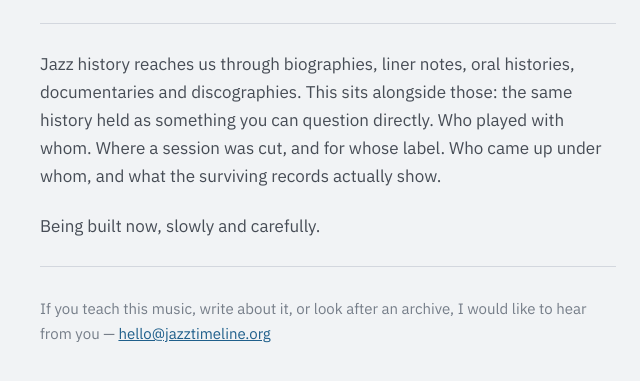
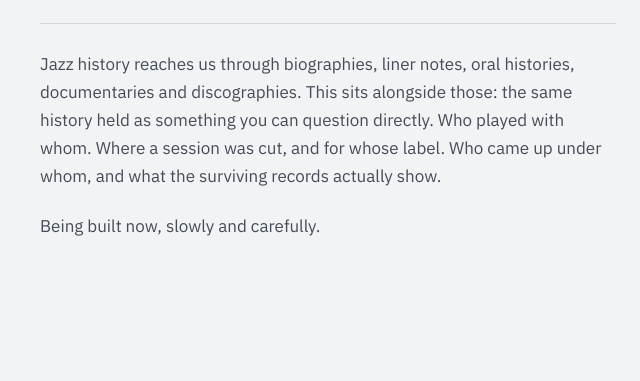
Before and after one commit to jazztimeline/jazztimeline-site, a plain HTML site: page index.html in a window 1280 px wide. Shown: the part 305-686 px from the top of the page, without its empty margins (312-952 px from the left). Drawn offline with Linux system fonts and the light colour scheme.

Commit message:
Update index.html

```diff
--- a/index.html
+++ b/index.html
@@ -8,8 +8,8 @@
 <link rel="preconnect" href="https://fonts.gstatic.com" crossorigin>
 <link rel="stylesheet" href="https://fonts.googleapis.com/css2?family=Archivo:wght@800&family=IBM+Plex+Mono:wght@400&family=IBM+Plex+Sans:wght@400&display=swap">
 <style>
-:root{--bg:#F1F3F5;--ink:#15171C;--ink2:#474D56;--ink3:#767E89;--line:#D3D7DE;--accent:#1F5F8B}
-@media (prefers-color-scheme:dark){:root{--bg:#121418;--ink:#EDEFF2;--ink2:#B2B9C2;--ink3:#808893;--line:#30353D;--accent:#5BA3D0;color-scheme:dark}}
+:root{--bg:#F1F3F5;--ink:#15171C;--ink2:#474D56;--ink3:#767E89;--line:#D3D7DE}
+@media (prefers-color-scheme:dark){:root{--bg:#121418;--ink:#EDEFF2;--ink2:#B2B9C2;--ink3:#808893;--line:#30353D;color-scheme:dark}}
 *{box-sizing:border-box}
 body{margin:0;background:var(--bg);color:var(--ink);font-family:'IBM Plex Sans',system-ui,sans-serif;font-size:17px;line-height:1.65;-webkit-font-smoothing:antialiased}
 .wrap{max-width:620px;margin:0 auto;padding:clamp(56px,14vh,140px) 22px 72px;display:flex;flex-direction:column;gap:22px}
@@ -18,8 +18,6 @@ h1{font-family:'Archivo',sans-serif;font-weight:800;font-size:clamp(38px,9vw,62p
 .lead{font-size:20px;color:var(--ink);margin:0}
 hr{height:1px;background:var(--line);border:0;margin:4px 0}
 p{margin:0;color:var(--ink2)}
-a{color:var(--accent)}
-footer{font-size:15px;color:var(--ink3);margin-top:4px}
 </style>
 </head>
 <body>
@@ -30,8 +28,6 @@ footer{font-size:15px;color:var(--ink3);margin-top:4px}
 <hr>
 <p>Jazz history reaches us through biographies, liner notes, oral histories, documentaries and discographies. This sits alongside those: the same history held as something you can question directly. Who played with whom. Where a session was cut, and for whose label. Who came up under whom, and what the surviving records actually show.</p>
 <p>Being built now, slowly and carefully.</p>
-<hr>
-<footer>If you teach this music, write about it, or look after an archive, I would like to hear from you — <a href="mailto:hello@jazztimeline.org">hello@jazztimeline.org</a></footer>
 </div>
 </body>
 </html>
```
